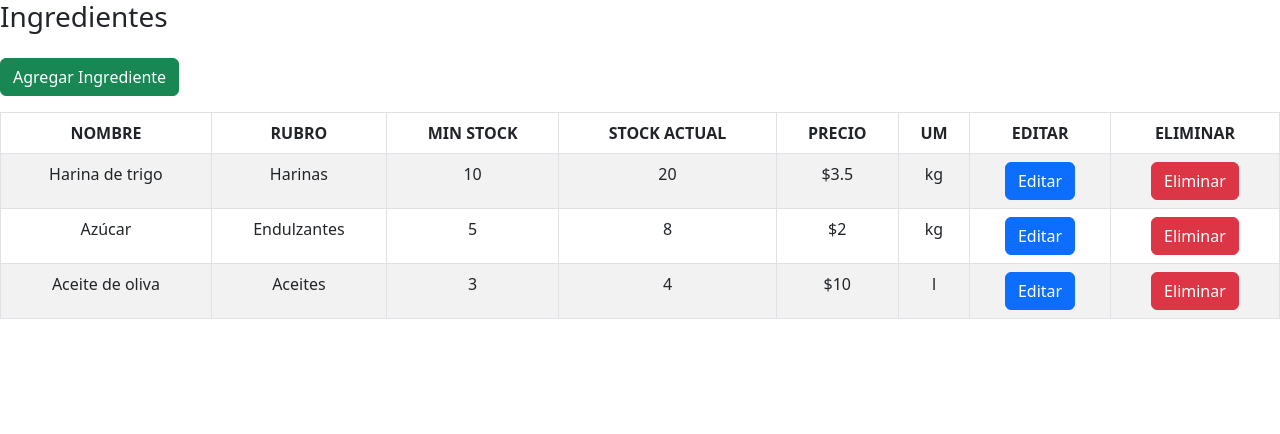
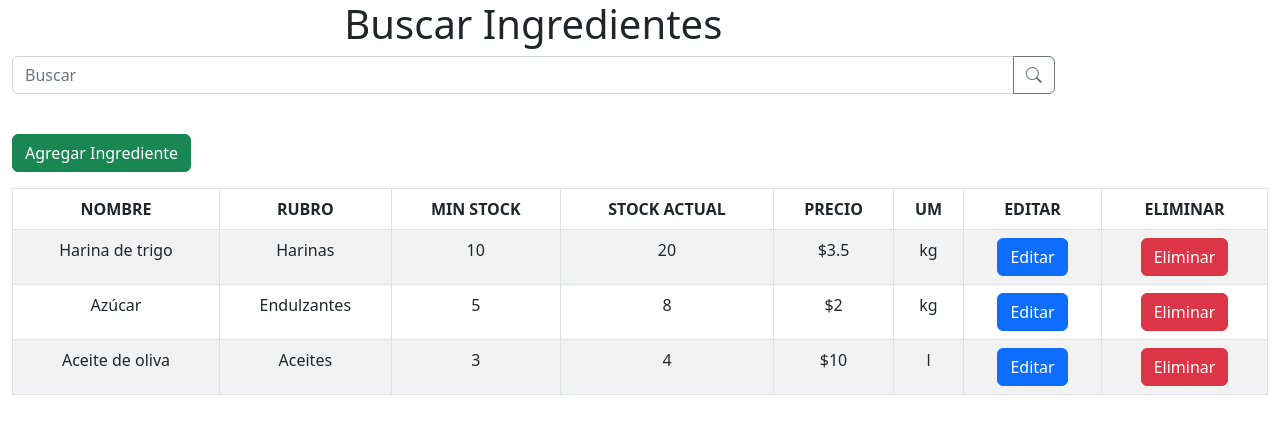
Before and after one commit to RamaHualpusher/Illuminati-ElBuenSabor-Frontend, a React (Create React App) app: page /cocina/ingredientes in a window 1280 px wide. Shown: the top 434 px of the page. Built offline with nearby package versions, Linux system fonts and the light colour scheme.

Commit message:
implementacion de buscador en IngredientesTable

```diff
--- a/src/components/Stock/Ingrediente/IngredientesTable.tsx
+++ b/src/components/Stock/Ingrediente/IngredientesTable.tsx
@@ -1,28 +1,58 @@
 import React, { useState, useEffect } from 'react';
-import { Table, Button } from 'react-bootstrap';
+import { Table, Button, Container, Col, Row,InputGroup, FormControl } from 'react-bootstrap';
 import EditIngredienteModal from './EditIngredienteModal';
 import AddIngredienteModal from './AddIngredienteModal';
 import 'bootstrap/dist/css/bootstrap.min.css';
 import { Ingrediente } from '../../../interface/interfaces';
 
-interface IngredientesTableProps {}
+interface IngredientesTableProps { }
 
 const IngredientesTable: React.FC<IngredientesTableProps> = () => {
-  const [data, setData] = useState<Ingrediente[]>([]);
   const [editModalShow, setEditModalShow] = useState(false);
   const [addModalShow, setAddModalShow] = useState(false);
   const [selectedIngrediente, setSelectedIngrediente] = useState<Ingrediente | null>(null);
+
+  const [data, setData] = useState<Ingrediente[]>([]);
+  const [dataComplete, setDataComplete] = useState<Ingrediente[]>([]);
+  const [search, setSearch] = useState("");
 
   useEffect(() => {
     fetch("/assets/data/ingredientesEjemplo.json")
       .then(response => response.json())
       .then(data => {
         setData(data);
+        setDataComplete(data)
       })
       .catch(error => {
         console.log(error);
       });
   }, []);
+
+  const handleChange = (e: React.ChangeEvent<HTMLInputElement>) => {
+    setSearch(e.target.value);
+    filter(e.target.value);
+  };
+
+  const filter = (serchParam: string) => {
+    var serchResult = dataComplete.filter((productVal: Ingrediente) => {
+      if (
+        productVal.id.toString()
+          .toLowerCase()
+          .includes(serchParam.toLowerCase()) ||
+        productVal.nombre.toString()
+          .toLowerCase()
+          .includes(serchParam.toLowerCase()) ||
+        productVal.rubro?.toString()
+          .toLowerCase()
+          .includes(serchParam.toLowerCase()) ||
+        productVal.um.toString()
+          .toLowerCase()
+          .includes(serchParam.toLowerCase())
+      )
+        return productVal;
+    });
+    setData(serchResult);
+  };
 
   const handleEditModalOpen = (ingrediente: Ingrediente) => {
     setSelectedIngrediente(ingrediente);
@@ -95,16 +125,33 @@ const IngredientesTable: React.FC<IngredientesTableProps> = () => {
       });
   }
   return (
-    <>
-      <div className="d-flex justify-content-start align-items-center mb-3">
-        <h3>Ingredientes</h3>
-      </div>
-      <div className="d-flex justify-content-start align-items-center mb-3">
-        <Button variant="success" onClick={handleAddModalOpen}>
+    <Container fluid>
+      <Row className="justify-content-start align-items-center mb-3">
+          <Col sm={10}><h1>Buscar Ingredientes</h1>
+            <InputGroup className="mb-4">
+              <FormControl
+                placeholder="Buscar"
+                aria-label="Buscar"
+                aria-describedby="basic-addon2"
+                value={search}
+                onChange={handleChange}
+              />
+              <Button variant="outline-secondary" id="button-addon2">
+                <i className="bi bi-search"></i>
+              </Button>
+            </InputGroup>
+          </Col>
+        </Row>
+      <Row className="justify-content-start align-items-center mb-3">
+        <Col>
+          <Button variant="success" onClick={handleAddModalOpen} className="float-start">
             Agregar Ingrediente
           </Button>
-      </div>
+        </Col>
+      </Row>
 
+      <Row>
+        <Col>
           <Table striped bordered hover>
             <thead>
               <tr>
@@ -119,7 +166,7 @@ const IngredientesTable: React.FC<IngredientesTableProps> = () => {
               </tr>
             </thead>
             <tbody>
-          {data.map(ingrediente => (
+              {data.map((ingrediente) => (
                 <tr key={ingrediente.id}>
                   <td>{ingrediente.nombre}</td>
                   <td>{ingrediente.rubro}</td>
@@ -128,15 +175,21 @@ const IngredientesTable: React.FC<IngredientesTableProps> = () => {
                   <td>${ingrediente.precio}</td>
                   <td>{ingrediente.um}</td>
                   <td>
-                <Button variant="primary" onClick={() => handleEditModalOpen(ingrediente)}>Editar</Button>
+                    <Button variant="primary" onClick={() => handleEditModalOpen(ingrediente)}>
+                      Editar
+                    </Button>
                   </td>
                   <td>
-                <Button variant="danger" onClick={() => handleIngredienteDelete(ingrediente)}>Eliminar</Button>
+                    <Button variant="danger" onClick={() => handleIngredienteDelete(ingrediente)}>
+                      Eliminar
+                    </Button>
                   </td>
                 </tr>
               ))}
             </tbody>
           </Table>
+        </Col>
+      </Row>
 
       <EditIngredienteModal
         show={editModalShow}
@@ -149,7 +202,7 @@ const IngredientesTable: React.FC<IngredientesTableProps> = () => {
         handleClose={handleAddModalClose}
         handleIngredienteAdd={handleIngredienteAdd}
       />
-    </>
+    </Container>
   );
 };
 
```
Lines whose indentation alone changed are shown as unchanged.
